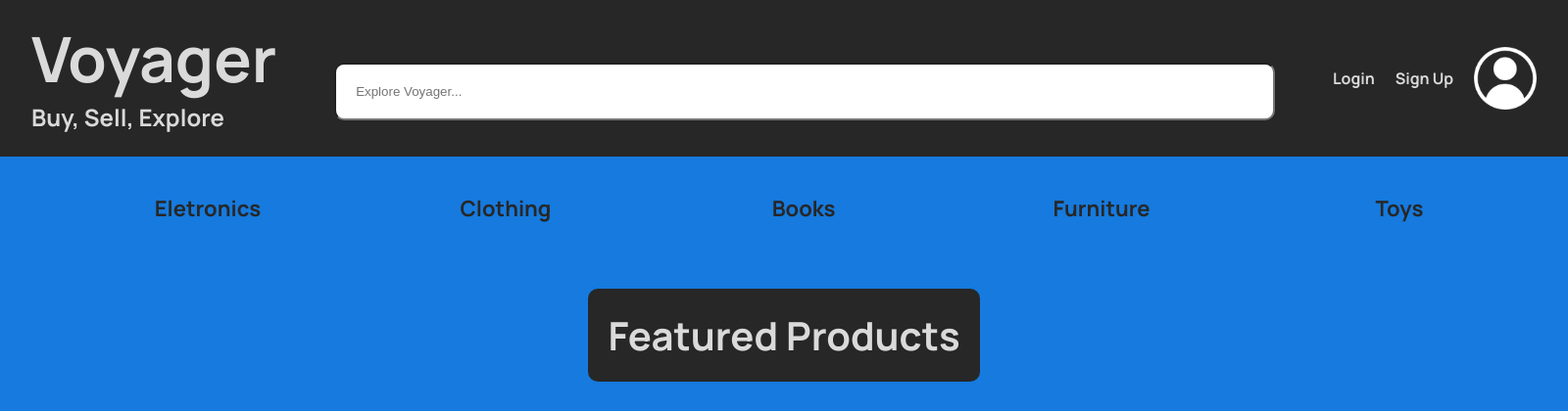
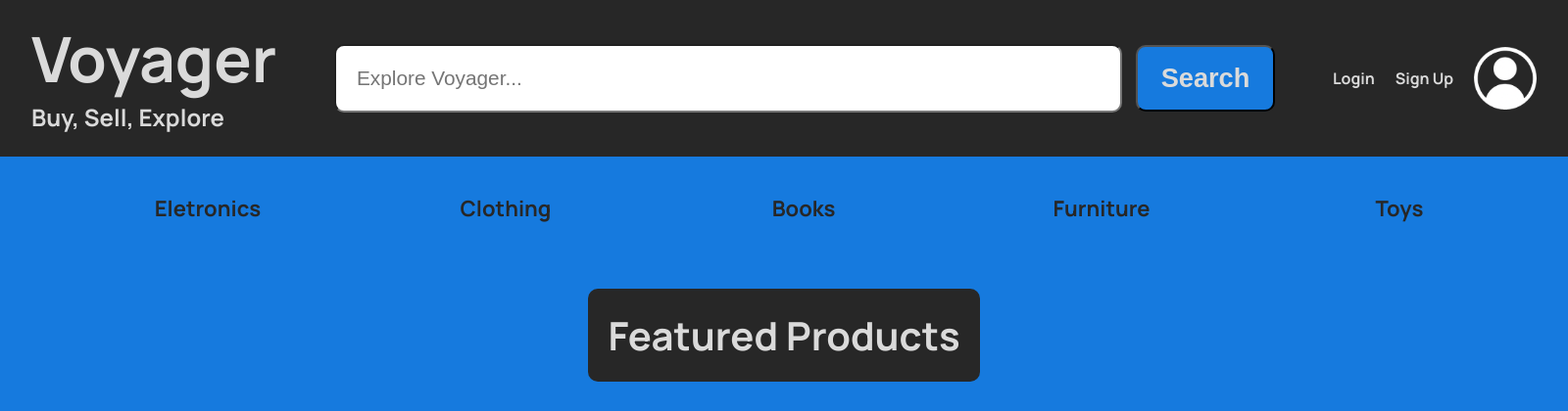
Before and after one commit to FEUP-LTW-2024/ltw-project-2024-ltw18g05, a PHP site: page / in a window 1600 px wide. Shown: the top 420 px of the page at 98% size. Run offline with PHP 8.4, Linux system fonts and the light colour scheme; some libraries are stand-ins or nearby versions.

Commit message:
added first draft of search button

```diff
--- a/css/style.css
+++ b/css/style.css
@@ -23,14 +23,31 @@ body {
         }
         h2 {margin: 0 0 0.5em 0;}
         #search {
+            display: flex;
+            justify-content: center;
             padding: 3em;
             width: 60em;
             input {
                 display: block;
-                width: 100%;
+                width: 85%;
                 align-self: center;
-                padding: 1.5em;
                 border-radius: 10px;
+                font-size: 1.3em;
+                padding: 1em;
+            }
+            button {
+                background-color: #167ade;
+                color: #dadada;
+                font-weight: 700;
+                display: block;
+                width: 15%;
+                align-self: center;
+                border-radius: 10px;
+                font-size: 1.7em;
+                padding: 0.6em;
+                margin-left: 0.5em;
+                &:hover {background-color: #dadada;}
+                &:hover {color: #167ade;}
             }
         }
         #login_signup_image {
--- a/index.php
+++ b/index.php
@@ -12,7 +12,7 @@
         </div>
         <div id=search>
             <input type="search" name="search" placeholder="Explore Voyager...">
-
+            <button formaction="login.php" formmethod="post" type="submit">Search</button>
         </div>
         <div id="login_signup_image">
             <a href="register_page.php">Login</a>
```
